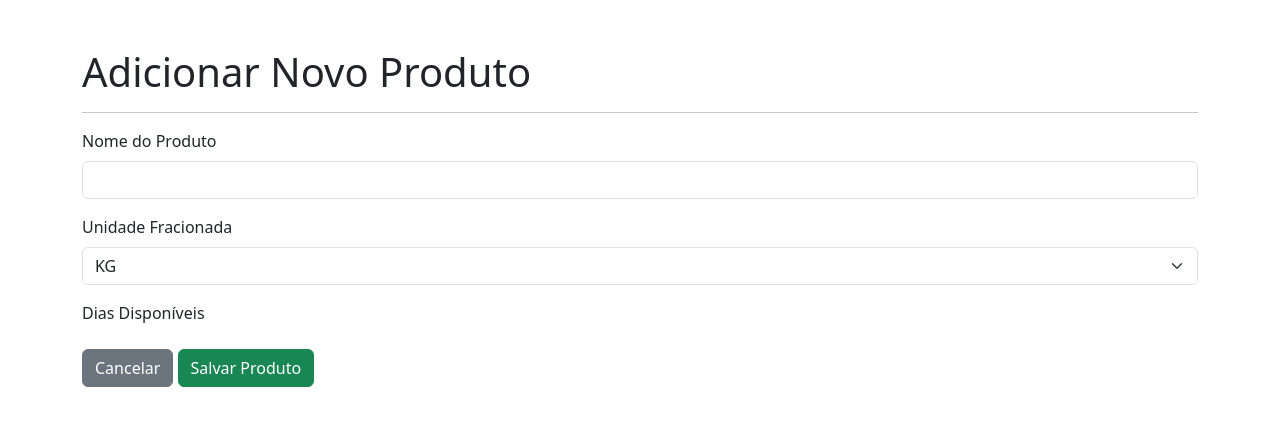
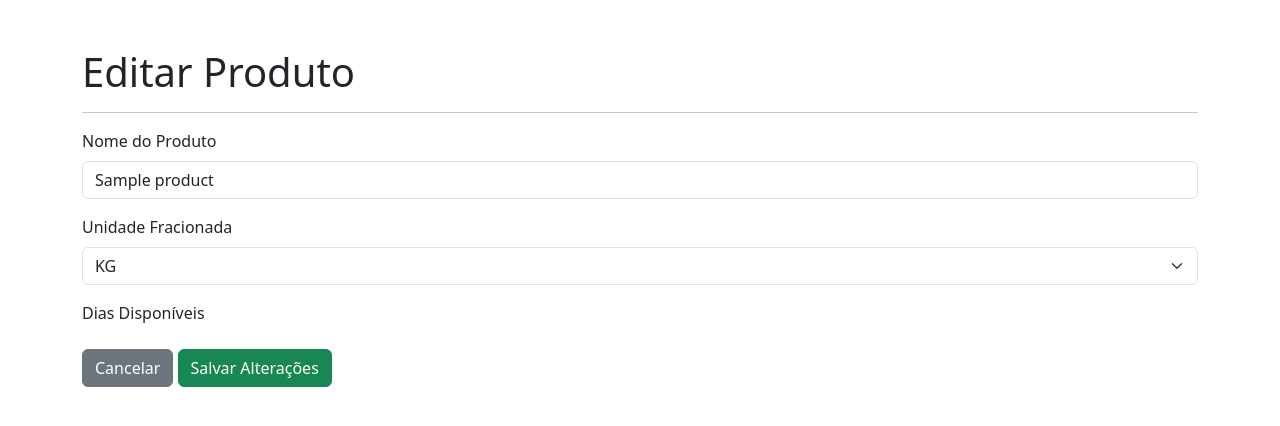
Before and after one commit to IgorsSantana/app-hortifruti, a Flask app: template templates/admin/product_form.html in a window 1280 px wide. Shown: the part 56-482 px from the top of the page. Run offline with Flask 3, Linux system fonts and the light colour scheme; the template is opened without the code that fills it: most values are stand-ins (such as "Sample title", 1, 10 or a date in 2020); some libraries are stand-ins or nearby versions.

Commit message:
Adiciona funcionalidade de editar produtos

```diff
--- a/app.py
+++ b/app.py
@@ -1,4 +1,4 @@
-# app.py - Versão com correção na listagem de produtos do Admin
+# app.py - Versão com "Editar Produto" no Painel de Administrador
 
 import sqlite3
 import pandas as pd
@@ -16,6 +16,7 @@ DATABASE = 'hortifruti.db'
 DIAS_PEDIDO = {0: "SEGUNDA-FEIRA", 1: "TERÇA-FEIRA", 2: "QUARTA-FEIRA", 4: "SEXTA-FEIRA", 5: "SÁBADO"}
 LOJAS = ["BCS", "SJN", "MEP", "FCL1", "FCL2", "FCL3"]
 
+# ... (Todas as funções até as rotas de admin permanecem iguais)
 def get_db():
     db_url = os.environ.get('DATABASE_URL')
     if db_url:
@@ -47,34 +48,21 @@ def get_products_for_day(day_id):
     db = get_db()
     cursor = db.cursor()
     db_url = os.environ.get('DATABASE_URL')
-    query = """
-        SELECT p.name, p.unidade_fracionada
-        FROM products p
-        JOIN product_availability pa ON p.id = pa.product_id
-        WHERE pa.day_id = %s ORDER BY p.name;
-    """ if db_url else """
-        SELECT p.name, p.unidade_fracionada
-        FROM products p
-        JOIN product_availability pa ON p.id = pa.product_id
-        WHERE pa.day_id = ? ORDER BY p.name;
-    """
+    query = "SELECT p.name, p.unidade_fracionada FROM products p JOIN product_availability pa ON p.id = pa.product_id WHERE pa.day_id = %s ORDER BY p.name;" if db_url else "SELECT p.name, p.unidade_fracionada FROM products p JOIN product_availability pa ON p.id = pa.product_id WHERE pa.day_id = ? ORDER BY p.name;"
     cursor.execute(query, (day_id,))
     products_data = cursor.fetchall()
     products_list = [dict(zip([desc[0] for desc in cursor.description], row)) for row in products_data]
-    for p in products_list:
-        p['nome'] = p.pop('name')
+    for p in products_list: p['nome'] = p.pop('name')
     cursor.close()
     db.close()
     return products_list
 
 def obter_dados_relatorio():
     hoje_weekday = datetime.now().weekday()
-    if hoje_weekday not in DIAS_PEDIDO:
-        return None, None
+    if hoje_weekday not in DIAS_PEDIDO: return None, None
     nome_dia = DIAS_PEDIDO[hoje_weekday]
     produtos_do_dia_dict = get_products_for_day(hoje_weekday)
-    if not produtos_do_dia_dict:
-        return pd.DataFrame(columns=LOJAS), nome_dia
+    if not produtos_do_dia_dict: return pd.DataFrame(columns=LOJAS), nome_dia
     produtos_do_dia_nomes = [p['nome'] for p in produtos_do_dia_dict]
     db = get_db()
     hoje_str = datetime.now().strftime('%Y-%m-%d')
@@ -106,6 +94,7 @@ def obter_dados_relatorio():
 
 @app.route('/login', methods=['GET', 'POST'])
 def login():
+    # ... código sem alteração ...
     if request.method == 'POST':
         username = request.form['username']
         password = request.form['password']
@@ -115,22 +104,17 @@ def login():
         query = "SELECT * FROM users WHERE username = %s AND password = %s" if db_url else "SELECT * FROM users WHERE username = ? AND password = ?"
         cursor.execute(query, (username, password))
         user_data = cursor.fetchone()
-        if user_data:
-            user = dict(zip([desc[0] for desc in cursor.description], user_data))
-        else:
-            user = None
+        if user_data: user = dict(zip([desc[0] for desc in cursor.description], user_data))
+        else: user = None
         cursor.close()
         db.close()
         if user:
             session['username'] = user['username']
             session['role'] = user['role']
             session['store_name'] = user['store_name']
-            if user['role'] == 'admin':
-                return redirect(url_for('relatorio'))
-            else:
-                return redirect(url_for('index'))
-        else:
-            return render_template('login.html', error='Usuario ou senha invalidos.')
+            if user['role'] == 'admin': return redirect(url_for('relatorio'))
+            else: return redirect(url_for('index'))
+        else: return render_template('login.html', error='Usuario ou senha invalidos.')
     return render_template('login.html')
 
 @app.route('/logout')
@@ -141,23 +125,22 @@ def logout():
 @app.route('/')
 @login_required
 def index():
+    # ... código sem alteração ...
     hoje = datetime.now().weekday()
     loja_logada = session.get('store_name')
-    if session.get('role') == 'admin':
-        return redirect(url_for('relatorio'))
+    if session.get('role') == 'admin': return redirect(url_for('relatorio'))
     if hoje in DIAS_PEDIDO:
         nome_dia = DIAS_PEDIDO[hoje]
         produtos_do_dia = get_products_for_day(hoje)
         return render_template('index.html', dia=nome_dia, produtos=produtos_do_dia, loja_logada=loja_logada)
-    else:
-        return render_template('inativo.html')
+    else: return render_template('inativo.html')
 
 @app.route('/enviar', methods=['POST'])
 @login_required
 def enviar_pedido():
+    # ... código sem alteração ...
     loja = session.get('store_name')
-    if not loja:
-        return "Erro: Usuario nao associado a uma loja.", 400
+    if not loja: return "Erro: Usuario nao associado a uma loja.", 400
     data_pedido_str = datetime.now().strftime('%Y-%m-%d')
     db = get_db()
     cursor = db.cursor()
@@ -183,10 +166,8 @@ def enviar_pedido():
                 nome_produto = key.replace('caixas_', '')
             elif key.startswith('fracionado_'):
                 nome_produto = key.replace('fracionado_', '')
-                if nome_produto in produtos_map:
-                    tipo = produtos_map[nome_produto]
-            if tipo and nome_produto:
-                cursor.execute(insert_query, (data_pedido_str, loja, nome_produto, tipo, quantidade))
+                if nome_produto in produtos_map: tipo = produtos_map[nome_produto]
+            if tipo and nome_produto: cursor.execute(insert_query, (data_pedido_str, loja, nome_produto, tipo, quantidade))
     db.commit()
     cursor.close()
     db.close()
@@ -200,9 +181,9 @@ def sucesso():
 @app.route('/relatorio')
 @admin_required
 def relatorio():
+    # ... código sem alteração ...
     tabela_final, nome_dia = obter_dados_relatorio()
-    if tabela_final is None:
-        return "<h1>Hoje nao e um dia de pedido, portanto nao ha relatorio.</h1>"
+    if tabela_final is None: return "<h1>Hoje nao e um dia de pedido, portanto nao ha relatorio.</h1>"
     tabela_final.index.name = None
     html_table = tabela_final.to_html(classes='table table-bordered table-striped table-hover', border=0, table_id='relatorio-tabela')
     return render_template('relatorio.html', tabela_html=html_table, data_hoje=datetime.now().strftime('%d/%m/%Y'))
@@ -214,49 +195,24 @@ def relatorio():
 def admin_dashboard():
     return render_template('admin/dashboard.html')
 
-# --- FUNÇÃO ATUALIZADA E CORRIGIDA ---
 @app.route('/admin/products')
 @admin_required
 def admin_products():
     db = get_db()
     cursor = db.cursor()
     db_url = os.environ.get('DATABASE_URL')
-
-    if db_url: # PostgreSQL
-        # STRING_AGG agrupa os IDs dos dias em um único texto, ex: "1,4,5"
-        query = """
-            SELECT p.id, p.name, p.unidade_fracionada, STRING_AGG(CAST(pa.day_id AS TEXT), ',') as days_str
-            FROM products p
-            LEFT JOIN product_availability pa ON p.id = pa.product_id
-            GROUP BY p.id, p.name, p.unidade_fracionada
-            ORDER BY p.name;
-        """
-    else: # SQLite
-        # GROUP_CONCAT faz a mesma coisa no SQLite
-        query = """
-            SELECT p.id, p.name, p.unidade_fracionada, GROUP_CONCAT(pa.day_id) as days_str
-            FROM products p
-            LEFT JOIN product_availability pa ON p.id = pa.product_id
-            GROUP BY p.id, p.name, p.unidade_fracionada
-            ORDER BY p.name;
-        """
-
+    query = "SELECT p.id, p.name, p.unidade_fracionada, STRING_AGG(CAST(pa.day_id AS TEXT), ',') as days_str FROM products p LEFT JOIN product_availability pa ON p.id = pa.product_id GROUP BY p.id, p.name, p.unidade_fracionada ORDER BY p.name;" if db_url else "SELECT p.id, p.name, p.unidade_fracionada, GROUP_CONCAT(pa.day_id) as days_str FROM products p LEFT JOIN product_availability pa ON p.id = pa.product_id GROUP BY p.id, p.name, p.unidade_fracionada ORDER BY p.name;"
     cursor.execute(query)
     products_data = cursor.fetchall()
+    products_list = [dict(zip([desc[0] for desc in cursor.description], row)) for row in products_data]
     db.close()
-
-    products_list = [dict(zip([desc[0] for desc in cursor.description], row)) for row in products_data]
-
     id_to_day_name = {v: k for k, v in DIAS_PEDIDO.items()}
-
-    # Processa a string de dias (ex: "1,4,5") em uma lista de nomes (ex: ["TERÇA-FEIRA", ...])
     for product in products_list:
         if product['days_str']:
             day_ids = [int(i) for i in product['days_str'].split(',')]
             product['days'] = sorted([id_to_day_name.get(day_id, '') for day_id in day_ids])
         else:
             product['days'] = []
-
     return render_template('admin/products.html', products=products_list)
 
 @app.route('/admin/product/add', methods=['GET', 'POST'])
@@ -276,15 +232,11 @@ def admin_add_product():
             else:
                 cursor.execute("INSERT INTO products (name, unidade_fracionada) VALUES (?, ?);", (name, unidade))
                 product_id = cursor.lastrowid
-
-            cursor.execute("DELETE FROM product_availability WHERE product_id = %s;" if db_url else "DELETE FROM product_availability WHERE product_id = ?;", (product_id,))
-
             for day_id in days:
                 if db_url:
                     cursor.execute("INSERT INTO product_availability (product_id, day_id) VALUES (%s, %s);", (product_id, int(day_id)))
                 else:
                     cursor.execute("INSERT INTO product_availability (product_id, day_id) VALUES (?, ?);", (product_id, int(day_id)))
-
             db.commit()
             flash('Produto adicionado com sucesso!', 'success')
         except Exception as e:
@@ -297,9 +249,62 @@ def admin_add_product():
             cursor.close()
             db.close()
         return redirect(url_for('admin_products'))
+    dias_semana_ordenado = {k: v for k, v in sorted(DIAS_PEDIDO.items())}
+    # Passa product=None para indicar que é um formulário de adição
+    return render_template('admin/product_form.html', dias_pedido=dias_semana_ordenado, product=None)
+
+# --- NOVA ROTA PARA EDITAR PRODUTO ---
+@app.route('/admin/product/edit/<int:product_id>', methods=['GET', 'POST'])
+@admin_required
+def admin_edit_product(product_id):
+    db = get_db()
+    cursor = db.cursor()
+    db_url = os.environ.get('DATABASE_URL')
+
+    if request.method == 'POST':
+        name = request.form['name']
+        unidade = request.form['unidade_fracionada']
+        days = request.form.getlist('days')
+
+        try:
+            # 1. Atualiza os dados na tabela 'products'
+            cursor.execute("UPDATE products SET name = %s, unidade_fracionada = %s WHERE id = %s;" if db_url else "UPDATE products SET name = ?, unidade_fracionada = ? WHERE id = ?;", (name, unidade, product_id))
+
+            # 2. Apaga a disponibilidade de dias antiga
+            cursor.execute("DELETE FROM product_availability WHERE product_id = %s;" if db_url else "DELETE FROM product_availability WHERE product_id = ?;", (product_id,))
+
+            # 3. Insere a nova disponibilidade de dias
+            for day_id in days:
+                if db_url:
+                    cursor.execute("INSERT INTO product_availability (product_id, day_id) VALUES (%s, %s);", (product_id, int(day_id)))
+                else:
+                    cursor.execute("INSERT INTO product_availability (product_id, day_id) VALUES (?, ?);", (product_id, int(day_id)))
+
+            db.commit()
+            flash('Produto atualizado com sucesso!', 'success')
+        except Exception as e:
+            db.rollback()
+            flash(f'Erro ao atualizar produto: {e}', 'danger')
+        finally:
+            cursor.close()
+            db.close()
+
+        return redirect(url_for('admin_products'))
+
+    # Se for GET, busca os dados do produto para preencher o formulário
+    cursor.execute("SELECT * FROM products WHERE id = %s;" if db_url else "SELECT * FROM products WHERE id = ?;", (product_id,))
+    product_data = cursor.fetchone()
+    product = dict(zip([desc[0] for desc in cursor.description], product_data))
+
+    cursor.execute("SELECT day_id FROM product_availability WHERE product_id = %s;" if db_url else "SELECT day_id FROM product_availability WHERE product_id = ?;", (product_id,))
+    availability_data = cursor.fetchall()
+    product['days_ids'] = [row[0] for row in availability_data]
+
+    cursor.close()
+    db.close()
 
     dias_semana_ordenado = {k: v for k, v in sorted(DIAS_PEDIDO.items())}
-    return render_template('admin/product_form.html', dias_pedido=dias_semana_ordenado)
+    return render_template('admin/product_form.html', dias_pedido=dias_semana_ordenado, product=product)
 
 if __name__ == '__main__':
     app.run(debug=True)
--- a/templates/admin/product_form.html
+++ b/templates/admin/product_form.html
@@ -3,7 +3,7 @@
 <head>
     <meta charset="UTF-8">
     <meta name="viewport" content="width=device-width, initial-scale=1.0">
-    <title>Adicionar Produto</title>
+    <title>{{ 'Editar' if product else 'Adicionar' }} Produto</title>
     <link href="https://cdn.jsdelivr.net/npm/bootstrap@5.3.3/dist/css/bootstrap.min.css" rel="stylesheet">
 </head>
 <body>
@@ -22,18 +22,18 @@
     </nav>
 
     <div class="container mt-5">
-        <h1>Adicionar Novo Produto</h1>
+        <h1>{{ 'Editar Produto' if product else 'Adicionar Novo Produto' }}</h1>
         <hr>
-        <form method="POST">
+        <form method="POST" action="{{ url_for('admin_edit_product', product_id=product.id) if product else url_for('admin_add_product') }}">
             <div class="mb-3">
                 <label for="name" class="form-label">Nome do Produto</label>
-                <input type="text" class="form-control" id="name" name="name" required>
+                <input type="text" class="form-control" id="name" name="name" value="{{ product.name or '' }}" required>
             </div>
             <div class="mb-3">
                 <label for="unidade_fracionada" class="form-label">Unidade Fracionada</label>
                 <select class="form-select" id="unidade_fracionada" name="unidade_fracionada">
-                    <option value="KG">KG</option>
-                    <option value="UN">UN</option>
+                    <option value="KG" {{ 'selected' if product and product.unidade_fracionada == 'KG' }}>KG</option>
+                    <option value="UN" {{ 'selected' if product and product.unidade_fracionada == 'UN' }}>UN</option>
                 </select>
             </div>
             <div class="mb-3">
@@ -41,14 +41,15 @@
                 <div>
                     {% for day_id, day_name in dias_pedido.items() %}
                     <div class="form-check form-check-inline">
-                        <input class="form-check-input" type="checkbox" name="days" id="day_{{ day_id }}" value="{{ day_id }}">
+                        <input class="form-check-input" type="checkbox" name="days" id="day_{{ day_id }}" value="{{ day_id }}"
+                               {{ 'checked' if product and day_id in product.days_ids }}>
                         <label class="form-check-label" for="day_{{ day_id }}">{{ day_name.title() }}</label>
                     </div>
                     {% endfor %}
                 </div>
             </div>
             <a href="/admin/products" class="btn btn-secondary">Cancelar</a>
-            <button type="submit" class="btn btn-success">Salvar Produto</button>
+            <button type="submit" class="btn btn-success">{{ 'Salvar Alterações' if product else 'Salvar Produto' }}</button>
         </form>
     </div>
 </body>
--- a/templates/admin/products.html
+++ b/templates/admin/products.html
@@ -57,7 +57,7 @@
                         {% endfor %}
                     </td>
                     <td>
-                        <a href="#" class="btn btn-primary btn-sm disabled">Editar</a>
+                        <a href="{{ url_for('admin_edit_product', product_id=product.id) }}" class="btn btn-primary btn-sm">Editar</a>
                         <a href="#" class="btn btn-danger btn-sm disabled">Apagar</a>
                     </td>
                 </tr>
```
